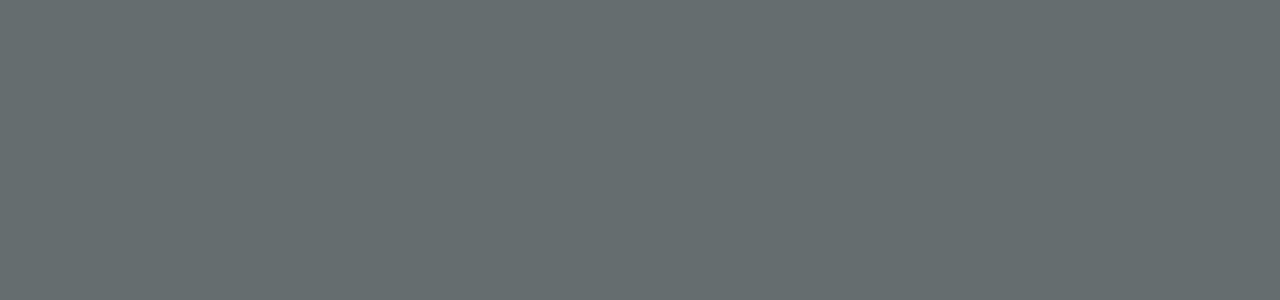
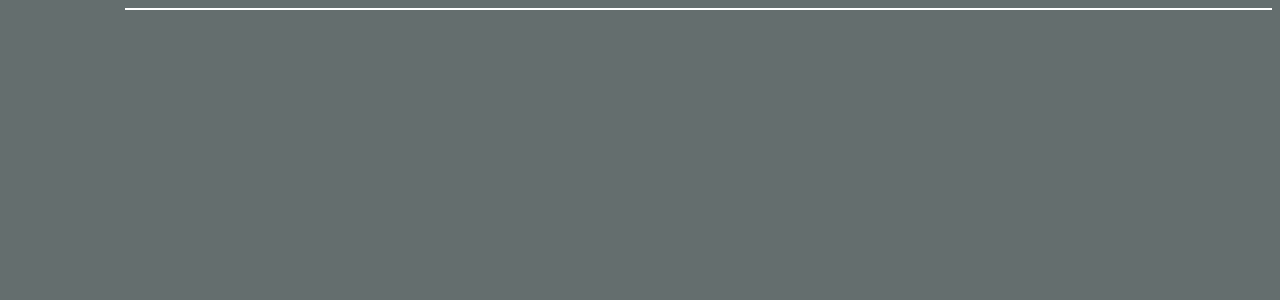
Before and after one commit to pedroAquino/MoreThanMetricsTest, a React (Create React App) app: page / in a window 1280 px wide. Shown: the top 300 px of the page. Built offline with nearby package versions, Linux system fonts and the light colour scheme.

Commit message:
adding padding to viewport

```diff
--- a/src/shared/components/Viewport.js
+++ b/src/shared/components/Viewport.js
@@ -4,13 +4,16 @@ import injectSheet from "react-jss";
 import globalStyles from './globalStyles';
 
 type Props = {
-
+  classes: any
 };
 
 function Viewport(props: Props) {
+  const {
+    classes
+  } = props;
   return (
-    <div>
-
+    <div className={classes.viewport}>
+      <div style={{ border: '1px solid #fff' }} />
     </div>
   );
 };
--- a/src/shared/components/globalStyles.js
+++ b/src/shared/components/globalStyles.js
@@ -3,6 +3,9 @@ export default theme => ({
     body: {
       fontFamily: "'Source Sans Pro', sans-serif",
       background: theme.colors.darkGray
-    }
+    },
+  },
+  viewport: {
+    padding: '0px 0px 117px 117px'
   }
 });
```
